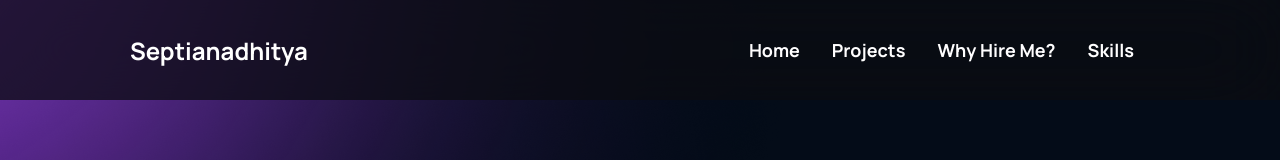
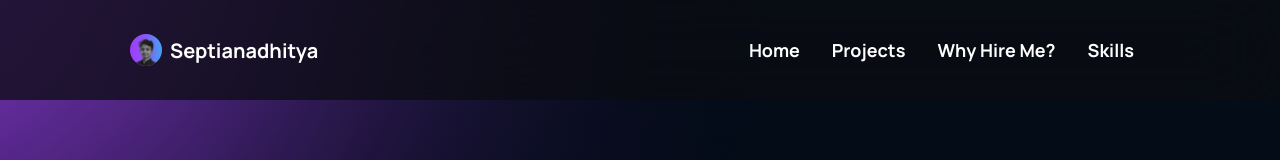
Before and after one commit to saepp/septianadhitya, a React (Create React App) app: page / in a window 1280 px wide. Shown: the top 160 px of the page. Built offline with nearby package versions, Linux system fonts and the light colour scheme.

Commit message:
add profile

```diff
--- a/src/components/navbar/Navbar.jsx
+++ b/src/components/navbar/Navbar.jsx
@@ -1,5 +1,6 @@
 import React, { useState } from "react";
 import { IoClose } from "react-icons/io5";
+import profile from "../../assets/profile.svg";
 import "./navbar.css";
 
 const Navbar = () => {
@@ -9,6 +10,7 @@ const Navbar = () => {
       <div className="saep__navbar-links">
         <div className="saep__navbar-links_logo">
           <a href="#home">
+            <img src={profile} alt="profile" />
             <p>Septianadhitya</p>
           </a>
         </div>
@@ -30,7 +32,9 @@ const Navbar = () => {
       {/* Navbar Mobile */}
       <div className={`saep__navbar-bottom ${open ? "full-pages" : "normal"}`}>
         <div className="saep__navbar-bottom_logo">
-          <div className="circle-logo" />
+          <a href="#home" className="circle-logo">
+            <img src={profile} alt="profile" />
+          </a>
         </div>
         <div className="saep__navbar-bottom_email">
           <p>
@@ -84,7 +88,8 @@ const Navbar = () => {
           <div className="saep__navbar-bottom_menu-container">
             <div className="saep__navbar-bottom_menu-profile">
               <a href="#home">
-                <div className="circle" />
+                <img src={profile} alt="profile" />
+                <p>Septianadhitya</p>
               </a>
             </div>
             <div className="saep__navbar-bottom_menu-links">
--- a/src/components/navbar/navbar.css
+++ b/src/components/navbar/navbar.css
@@ -25,11 +25,23 @@
   margin-right: 2rem;
 }
 
+.saep__navbar-links_logo a {
+  display: flex;
+  justify-content: center;
+  align-items: center;
+}
+
+.saep__navbar-links_logo img {
+  width: 32px;
+  height: 32px;
+}
+
 .saep__navbar-links_logo p {
-  font-size: 24px;
+  font-size: 20px;
   font-family: var(--font-family);
   font-weight: 700;
   color: #fff;
+  margin-left: 8px;
 }
 
 .saep__navbar-links_container {
@@ -89,11 +101,9 @@
     backdrop-filter: blur(40px);
   }
 
-  .saep__navbar-bottom_logo {
+  .saep__navbar-bottom_logo img {
     width: 32px;
     height: 32px;
-    border-radius: 100%;
-    background-color: aqua;
   }
 
   .saep__navbar-bottom_email {
@@ -165,13 +175,6 @@
     background-color: var(--color-bg);
   }
 
-  .circle {
-    width: 100px;
-    height: 100px;
-    border-radius: 100%;
-    background-color: aqua;
-  }
-
   .saep__navbar-bottom_menu-links p {
     margin-top: 30px;
     text-align: center;
@@ -179,6 +182,27 @@
 
   .saep__navbar-bottom_menu-close {
     margin-top: 30px;
+  }
+
+  .saep__navbar-bottom_menu-profile img {
+    width: 100px;
+    height: 100px;
+  }
+
+  .saep__navbar-bottom_menu-profile a {
+    display: flex;
+    flex-direction: column;
+    justify-content: center;
+    align-items: center;
+  }
+
+  .saep__navbar-bottom_menu-profile p {
+    font-family: var(--font-family);
+    font-size: 20px;
+    font-weight: 800;
+    color: #a3b3bc;
+    text-align: center;
+    margin-top: 8px;
   }
 
   .saep__navbar-bottom_menu-close button {
```
Also changed, not shown: src/assets/profile.svg (added).
